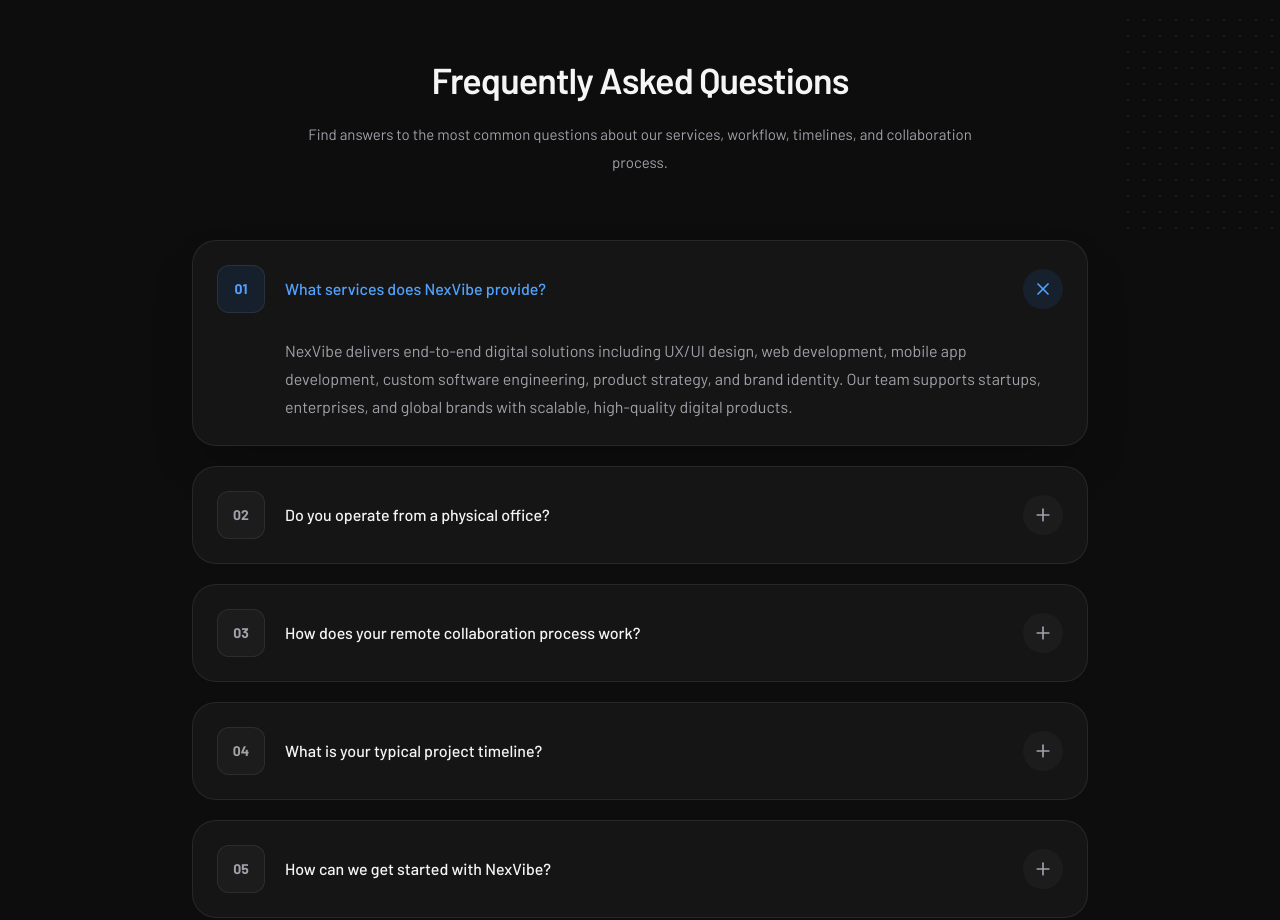
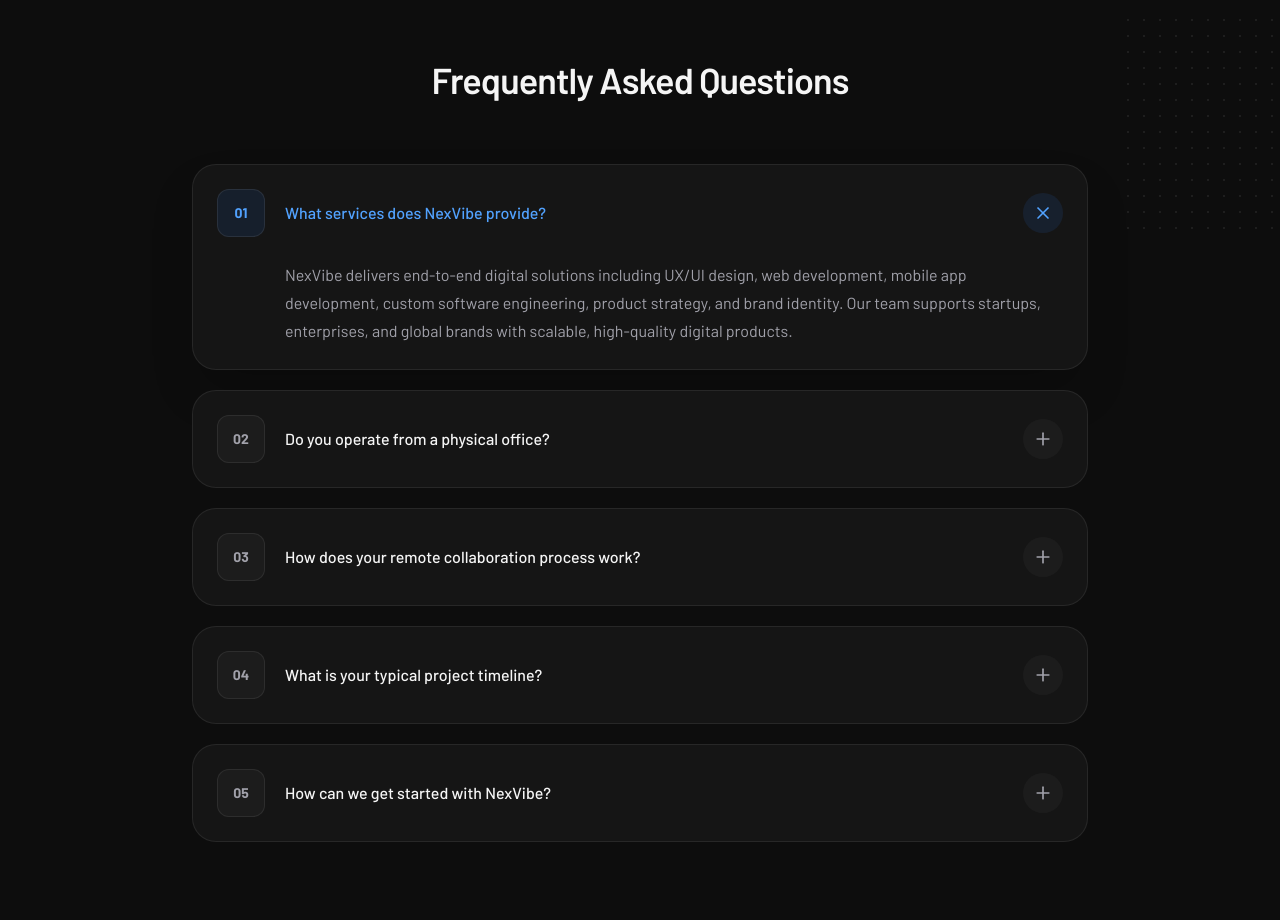
Before and after one commit to TheMehediHQ/Nexvibe, a Next.js app: page / in a window 1280 px wide. Shown: the part 4380-5300 px from the top of the page. Built offline with nearby package versions, Linux system fonts and the light colour scheme.

Commit message:
fix: remove FAQ subtitle

```diff
--- a/components/home/FAQ.tsx
+++ b/components/home/FAQ.tsx
@@ -69,10 +69,7 @@ export default function FAQ() {
             Frequently Asked Questions
           </h2>
 
-          <p className="mx-auto mt-5 max-w-2xl text-[15px] leading-7 text-[var(--muted)]">
-            Find answers to the most common questions about our services,
-            workflow, timelines, and collaboration process.
-          </p>
+
         </div>
 
         {/* FAQ List */}
```
